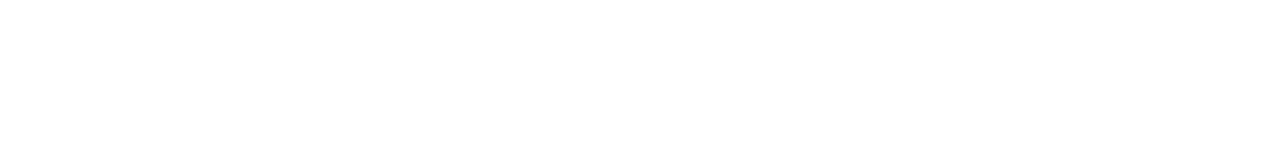
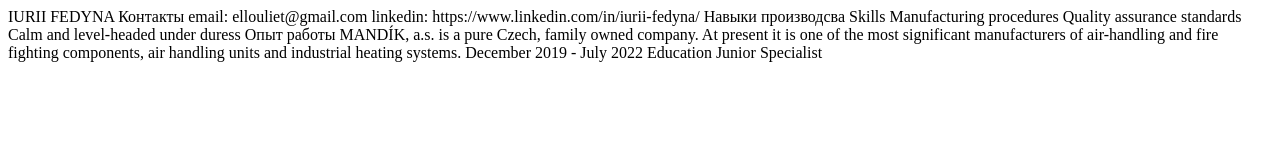
Before and after one commit to ElLouLiet/rsschool-cv, a plain HTML site: page index.html in a window 1280 px wide. Drawn offline with Linux system fonts and the light colour scheme.

Commit message:
docs: edit file html

```diff
--- a/index.html
+++ b/index.html
@@ -7,6 +7,18 @@
     <title>Document</title>
 </head>
 <body>
-
+    IURII FEDYNA
+Контакты
+email: ellouliet@gmail.com
+linkedin: https://www.linkedin.com/in/iurii-fedyna/
+Навыки производсва Skills
+Manufacturing procedures
+Quality assurance standards
+Calm and level-headed under duress
+Опыт работы
+MANDÍK, a.s. is a pure Czech, family owned company. At present it is one of the most significant manufacturers of air-handling and fire fighting components, air handling units and industrial heating systems.
+December 2019 - July 2022
+Education
+Junior Specialist
 </body>
 </html>
```
